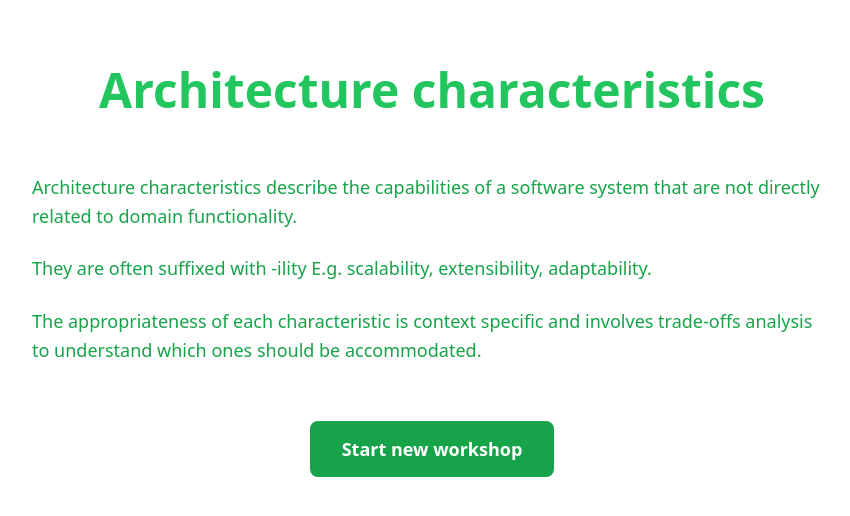
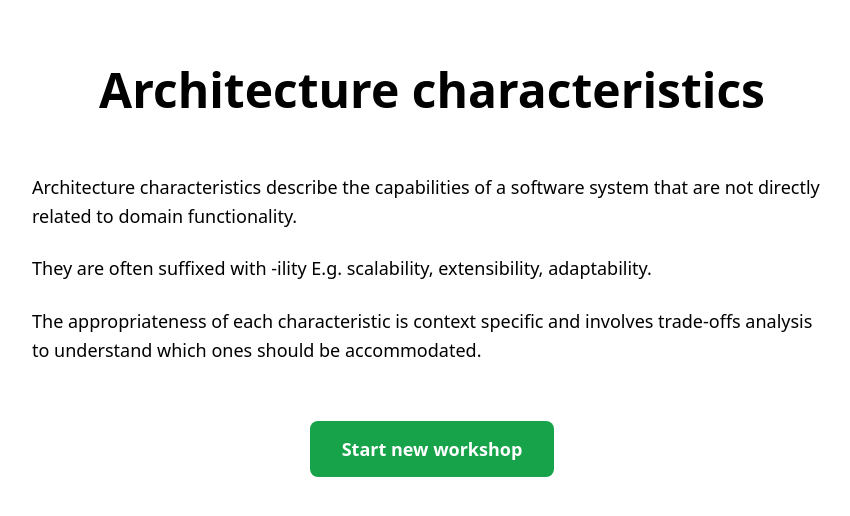
Before and after one commit to craighoustondev/architecure-characteristics, a Vue app in the folder frontend/: page / in a window 1280 px wide. Shown: the top 516 px of the page, without its empty margins (208-1058 px from the left). Built offline with nearby package versions, Linux system fonts and the light colour scheme.

Commit message:
Refactor App.spec.ts to remove unused import; update styles in Home and Workshop views for consistency, changing text colors to black; modify style.css to simplify color scheme; add Vue component declaration in vite-env.d.ts.

```diff
--- a/frontend/src/style.css
+++ b/frontend/src/style.css
@@ -3,9 +3,9 @@
   line-height: 1.5;
   font-weight: 400;
 
-  color-scheme: light dark;
-  color: rgba(255, 255, 255, 0.87);
-  background-color: #242424;
+  color-scheme: light;
+  color: #000000;
+  background-color: #ffffff;
 
   font-synthesis: none;
   text-rendering: optimizeLegibility;
--- a/frontend/src/views/Home.vue
+++ b/frontend/src/views/Home.vue
@@ -45,7 +45,7 @@ const startWorkshop = async () => {
 h1 {
   font-size: 3rem;
   font-weight: 700;
-  color: #22c55e;
+  color: #000000;
   margin: 0 0 2rem 0;
   text-align: center;
 }
@@ -57,7 +57,7 @@ h1 {
 
 .description p {
   margin: 1.5rem 0;
-  color: #16a34a;
+  color: #000000;
   font-size: 1.125rem;
 }
 
--- a/frontend/src/views/Workshop.vue
+++ b/frontend/src/views/Workshop.vue
@@ -16,7 +16,7 @@
 }
 
 h1 {
-  color: #22c55e;
+  color: #000000;
   margin-bottom: 1rem;
 }
 </style>
--- a/frontend/src/vite-env.d.ts
+++ b/frontend/src/vite-env.d.ts
@@ -1 +1,7 @@
 /// <reference types="vite/client" />
+
+declare module '*.vue' {
+  import type { DefineComponent } from 'vue'
+  const component: DefineComponent<{}, {}, any>
+  export default component
+}
```
Also changed, not shown: 1 other file (tests, documents, lock files or other folders).
